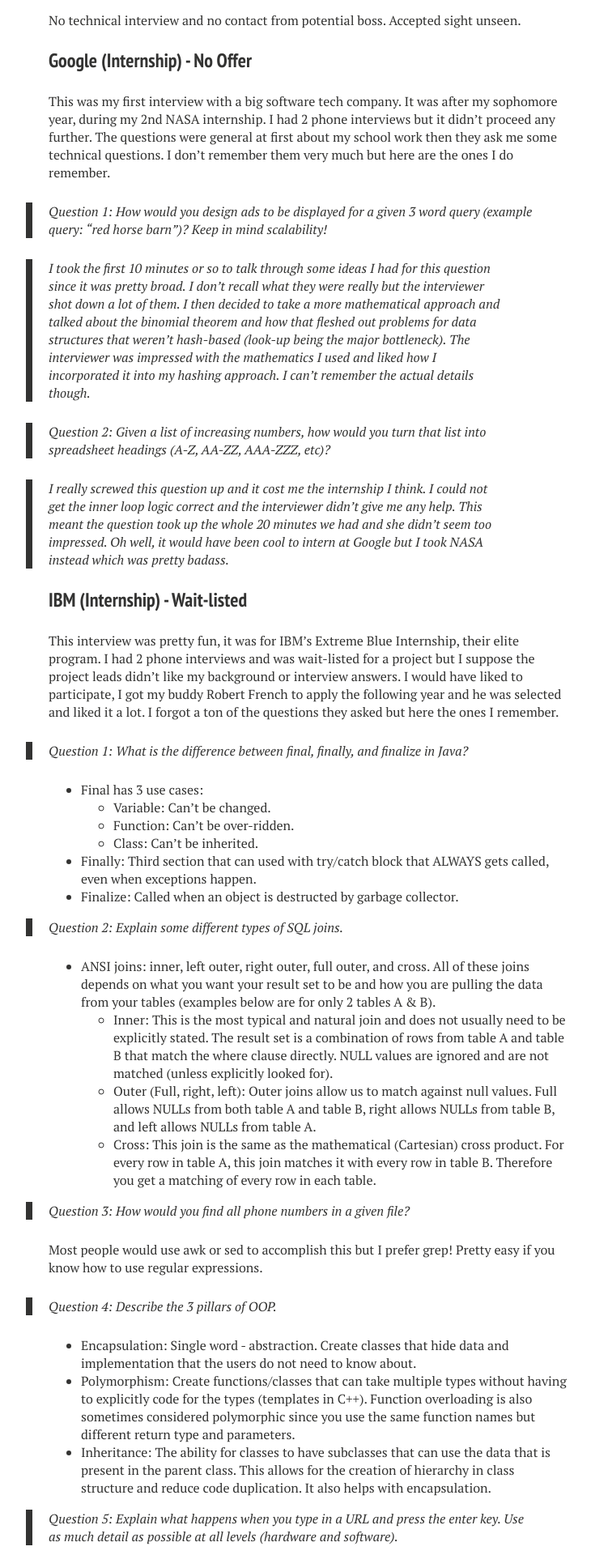
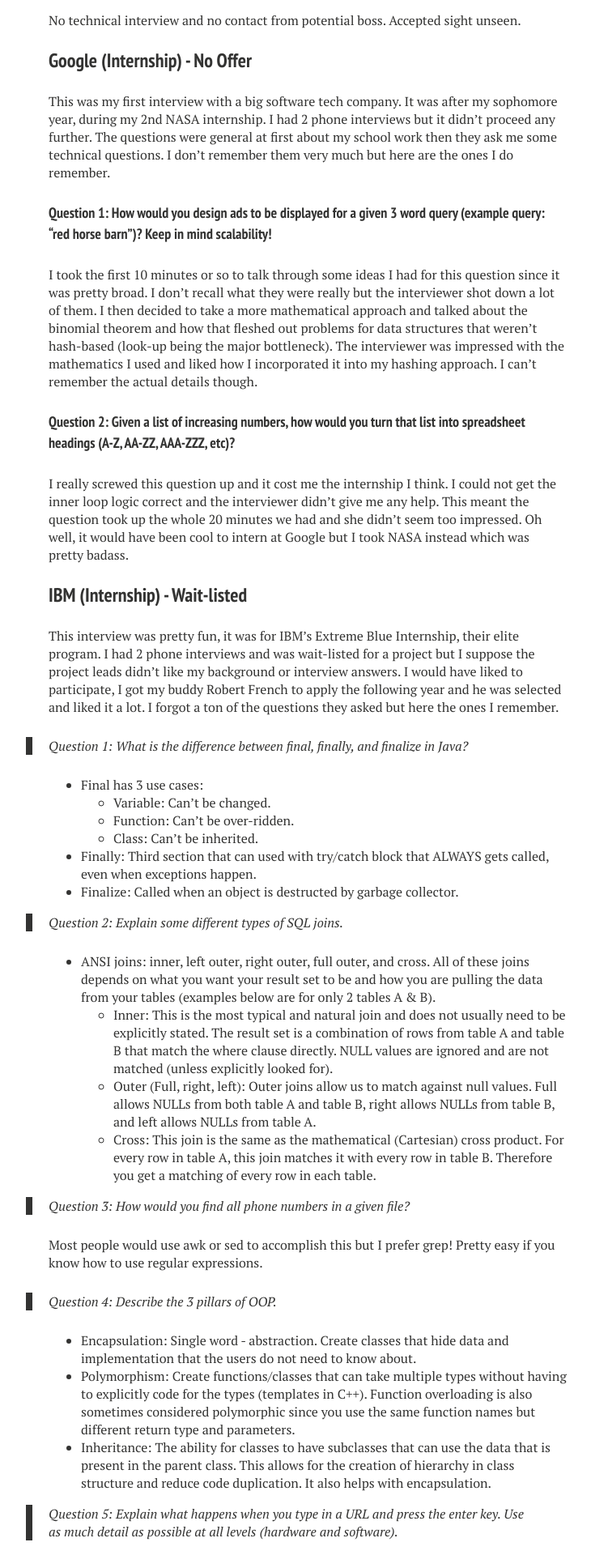
Before and after one commit to calebwherry/calebwherry.github.io, a Jekyll site: the page built from _posts/2014-05-10-interviews-interview-questions.md, in a window 1280 px wide. Shown: the part 1284-3204 px from the top of the page at 81% size, without its empty margins (260-990 px from the left). Built offline with Jekyll 4.4.1, drawn with Linux system fonts in a browser that asks for light colours; nearby versions of some CDN libraries; comment, search, counter and statistics services are not loaded.

```diff
--- a/_posts/2014-05-10-interviews-interview-questions.md
+++ b/_posts/2014-05-10-interviews-interview-questions.md
@@ -49,13 +49,13 @@ No technical interview and no contact from potential boss. Accepted sight unseen
 
 This was my first interview with a big software tech company. It was after my sophomore year, during my 2nd NASA internship. I had 2 phone interviews but it didn't proceed any further. The questions were general at first about my school work then they ask me some technical questions. I don't remember them very much but here are the ones I do remember.
 
-> Question 1: How would you design ads to be displayed for a given 3 word query (example query: "red horse barn")? Keep in mind scalability!
+#### Question 1: How would you design ads to be displayed for a given 3 word query (example query: "red horse barn")? Keep in mind scalability!
 
-> > I took the first 10 minutes or so to talk through some ideas I had for this question since it was pretty broad. I don't recall what they were really but the interviewer shot down a lot of them. I then decided to take a more mathematical approach and talked about the binomial theorem and how that fleshed out problems for data structures that weren't hash-based (look-up being the major bottleneck). The interviewer was impressed with the mathematics I used and liked how I incorporated it into my hashing approach. I can't remember the actual details though.
+I took the first 10 minutes or so to talk through some ideas I had for this question since it was pretty broad. I don't recall what they were really but the interviewer shot down a lot of them. I then decided to take a more mathematical approach and talked about the binomial theorem and how that fleshed out problems for data structures that weren't hash-based (look-up being the major bottleneck). The interviewer was impressed with the mathematics I used and liked how I incorporated it into my hashing approach. I can't remember the actual details though.
 
-> Question 2: Given a list of increasing numbers, how would you turn that list into spreadsheet headings (A-Z, AA-ZZ, AAA-ZZZ, etc)?
+#### Question 2: Given a list of increasing numbers, how would you turn that list into spreadsheet headings (A-Z, AA-ZZ, AAA-ZZZ, etc)?
 
-> > I really screwed this question up and it cost me the internship I think. I could not get the inner loop logic correct and the interviewer didn't give me any help. This meant the question took up the whole 20 minutes we had and she didn't seem too impressed. Oh well, it would have been cool to intern at Google but I took NASA instead which was pretty badass.
+I really screwed this question up and it cost me the internship I think. I could not get the inner loop logic correct and the interviewer didn't give me any help. This meant the question took up the whole 20 minutes we had and she didn't seem too impressed. Oh well, it would have been cool to intern at Google but I took NASA instead which was pretty badass.
 
 ### IBM (Internship) - Wait-listed
 
```
